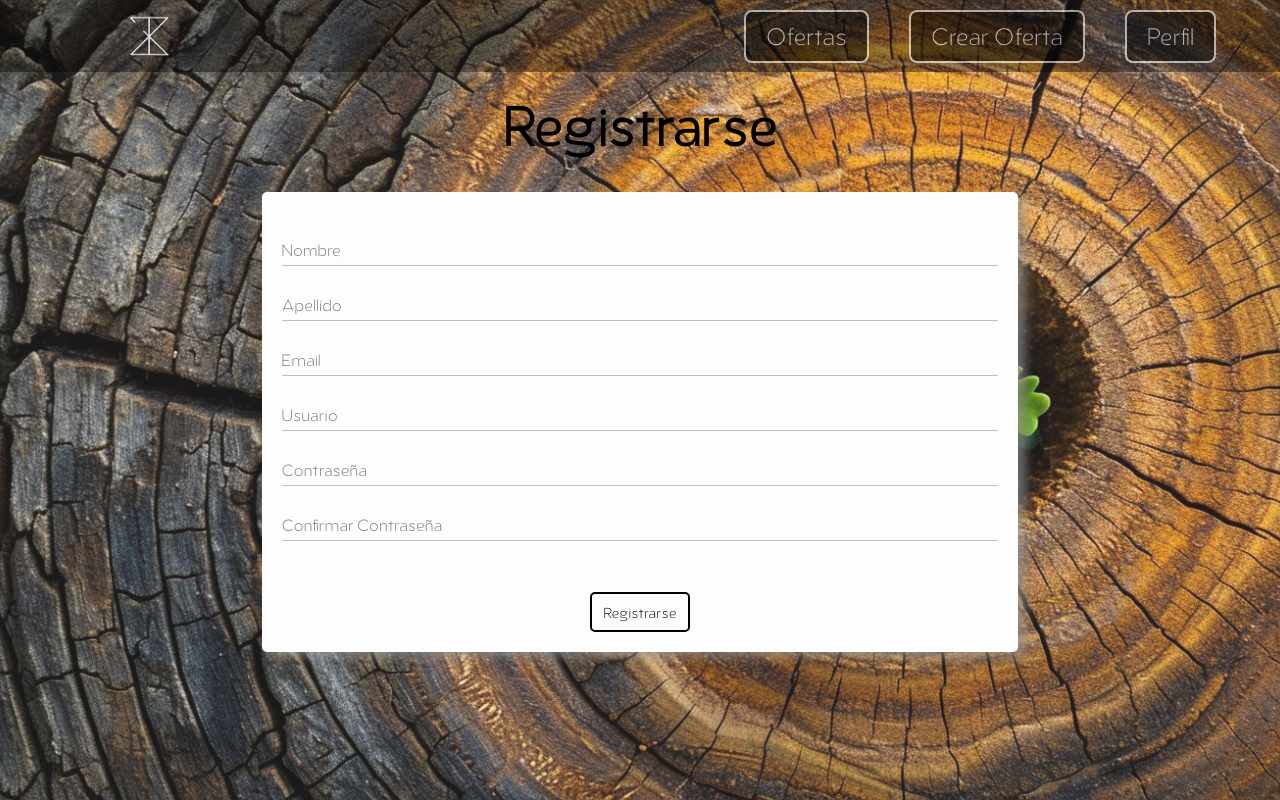
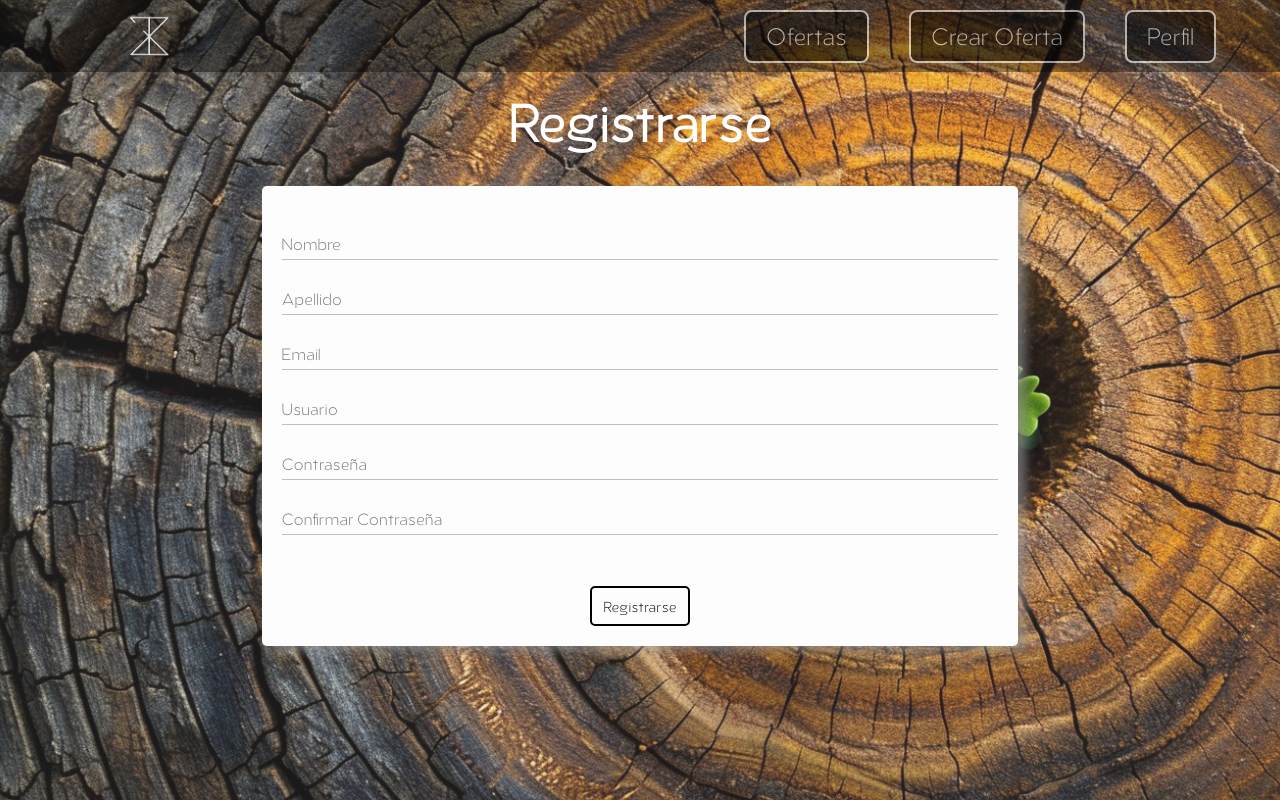
Before and after one commit to David0798C/taimFront, a React (Vite) app: page /user in a window 1280 px wide. Both pictures are taken after a click on the button "Registrarse". Built offline with nearby package versions, Linux system fonts and the light colour scheme.

Commit message:
letras blancas

```diff
--- a/src/pages/Login.jsx
+++ b/src/pages/Login.jsx
@@ -48,8 +48,7 @@ const Login = () => {
     <div>
       <GlobalStyle />
       <LoginContainer>
-        <h1>Login</h1>
-
+        <h1 className="titulo">Login</h1>
         <LoginStyle>
           <Input
             type="text"
--- a/src/pages/Register.jsx
+++ b/src/pages/Register.jsx
@@ -83,7 +83,7 @@ const Register = () => {
     <div>
       <GlobalStyle />
       <RegisterContainer>
-        <h1>Registrarse</h1>
+        <h1 className="titulo">Registrarse</h1>
 
         <InputContainer>
           <Input
--- a/src/styledComponents/StyledHomePages.js
+++ b/src/styledComponents/StyledHomePages.js
@@ -89,7 +89,7 @@ export const Description = styled.div`
 
 export const Enlace = styled(Link)`
   text-decoration: none;
-  color: black;
+  color: white;
   display: block;
   padding: 10px 20px;
 `;
@@ -100,9 +100,10 @@ export const Button = styled.button`
   font-size: 16px;
   cursor: pointer;
   border-radius: 5px;
-  border: 2px solid black;
+  border: 2px solid white;
   box-shadow: 0 4px 6px rgba(0, 0, 0, 0.1);
-  background-color: transparent;
+  background-color: black;
+  opacity:0.7;
   color: black;
   font-family: myFont;
 
--- a/src/styledComponents/StyledLogin.js
+++ b/src/styledComponents/StyledLogin.js
@@ -13,6 +13,10 @@ export const LoginContainer = styled.div`
   border-radius: 5px;
   position: relative;
   top: 150px;
+
+  .titulo {
+    color: white;
+  }
   @media (max-width: 768px) {
     max-width: 80%;
   }
--- a/src/styledComponents/StyledRegister.js
+++ b/src/styledComponents/StyledRegister.js
@@ -7,19 +7,11 @@ export const RegisterContainer = styled.div`
   margin: auto;
   text-align: center;
 
-  h1 {
-    font-size: 50px;
+  .titulo {
+    color: white;
+
   }
 `;
-
-// export const Image = styled.div`
-//   width: 40%;
-//   height: auto;
-//   display: block;
-//   height: 300px;
-//   background-color: blue;
-//   margin: auto;
-// `;
 
 export const InputContainer = styled.div`
   background-color: #fdfdfd;
```
